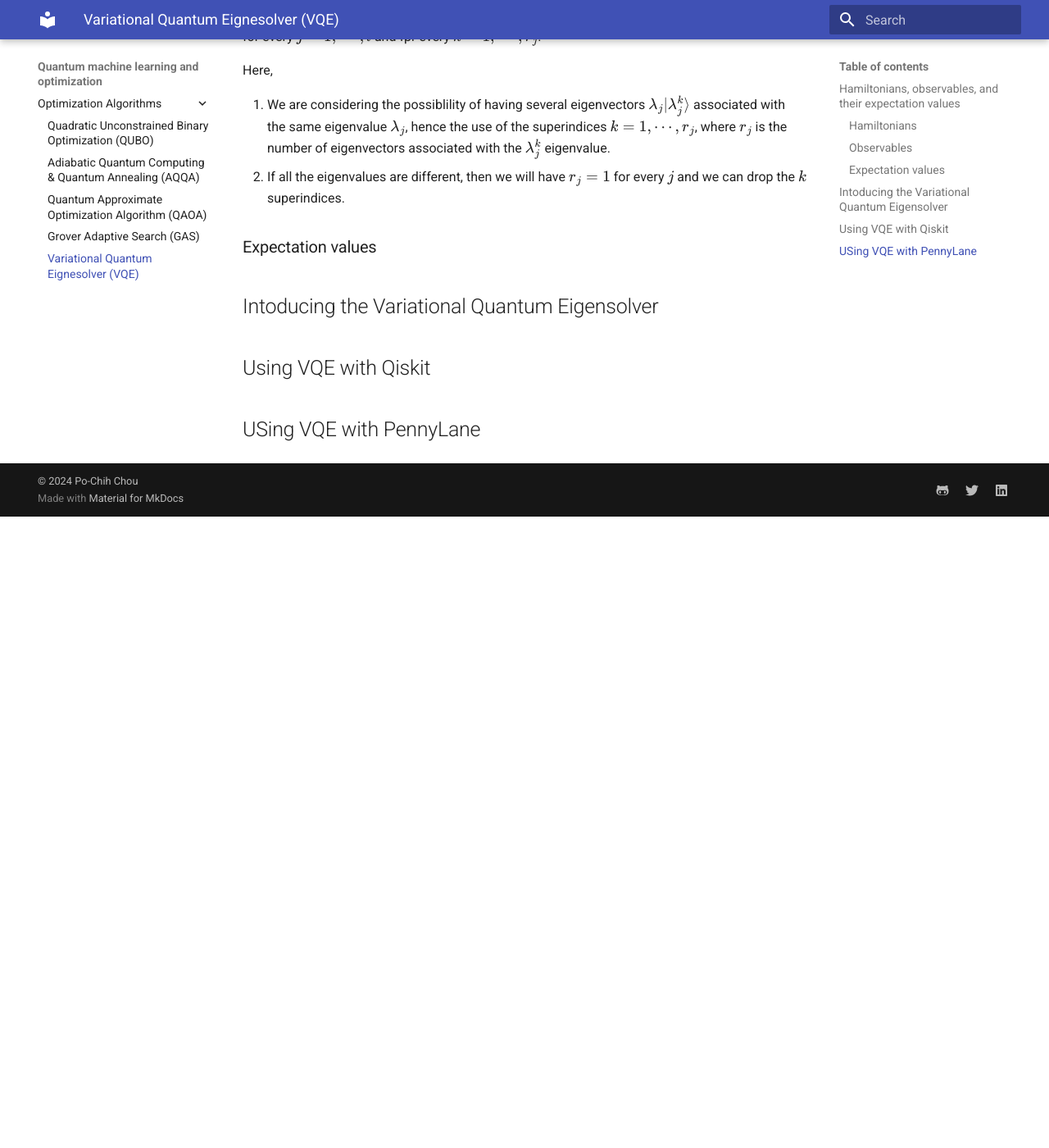
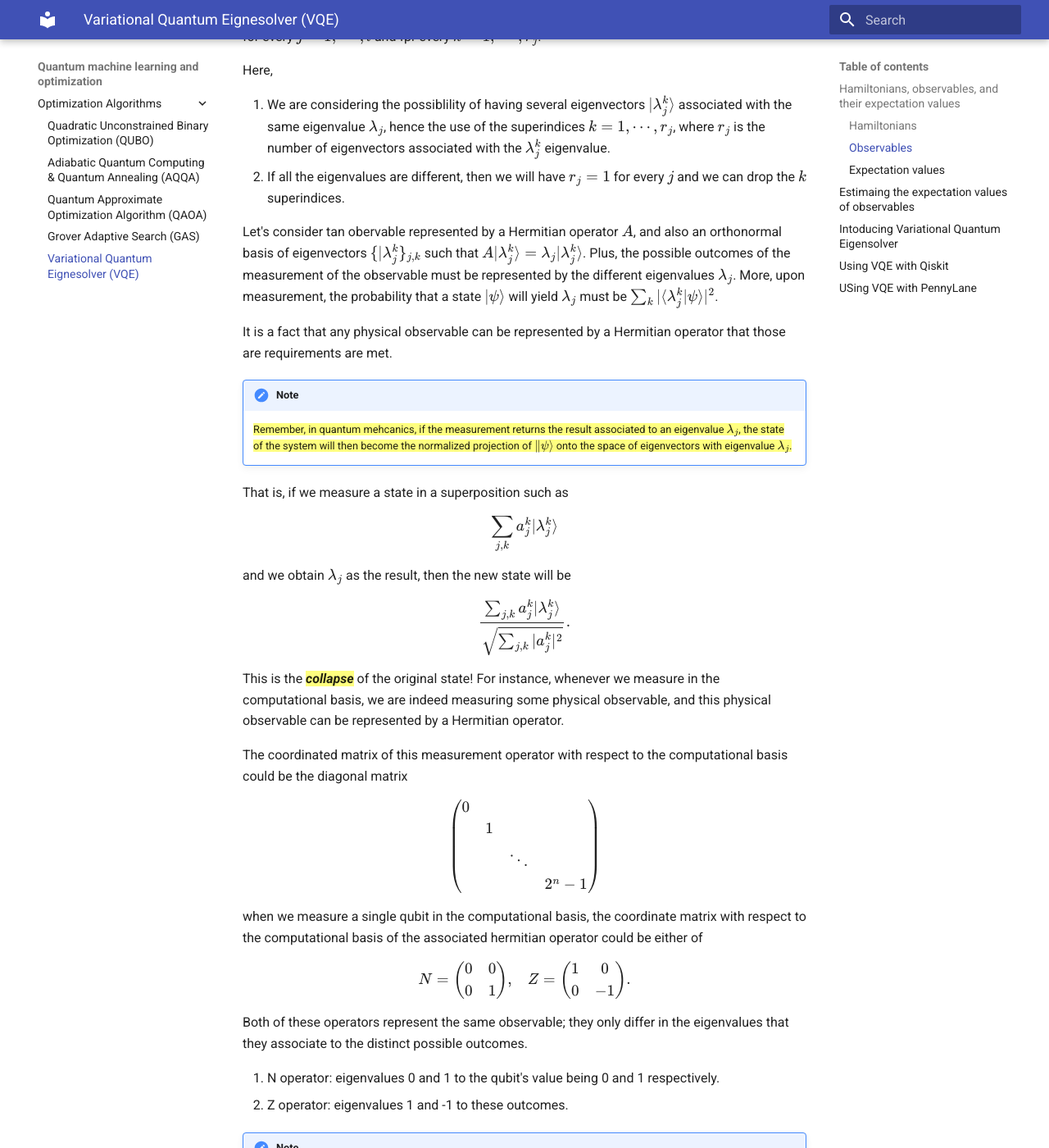
Before and after one commit to pcchouCR97/Understanding-Cryptography-by-Christof-Paar, an MkDocs documentation site: the page built from docs/QuantumOpt/VQE.md, in a window 1280 px wide and 1400 px high, scrolled down 1849 px. Shown: the whole window at 82% size. Built offline with MkDocs 1.6.1 and Material for MkDocs 9.7.7, drawn with Linux system fonts in a browser that asks for light colours; formulas are drawn with MathJax 3; before the commit the page ends 2479 px from its top, so only the background shows below that; some of the changed text lies outside the part shown.

Commit message:
20250107_1

```diff
--- a/docs/QuantumOpt/VQE.md
+++ b/docs/QuantumOpt/VQE.md
@@ -66,13 +66,83 @@ for every $j = 1, \cdots, l$ and fpr every $k = 1, \cdots, r_{j}$.
 
 Here,
 
-1. We are considering the possiblility of having several eigenvectors $\lambda_{j} \lvert \lambda_{j}^{k} \rangle$ associated with the same eigenvalue $\lambda_{j}$, hence the use of the superindices $k = 1, \cdots, r_{j}$, where $r_j$ is the number of eigenvectors associated with the $\lambda_{j}^{k}$ eigenvalue.
+1. We are considering the possiblility of having several eigenvectors $\lvert \lambda_{j}^{k} \rangle$ associated with the same eigenvalue $\lambda_{j}$, hence the use of the superindices $k = 1, \cdots, r_{j}$, where $r_j$ is the number of eigenvectors associated with the $\lambda_{j}^{k}$ eigenvalue.
 2. If all the eigenvalues are different, then we will have $r_{j} = 1$ for every $j$ and we can drop the $k$ superindices.
 
+Let's consider tan obervable represented by a Hermitian operator $A$, and also an orthonormal basis of eigenvectors $\{ \lvert \lambda_{j}^{k} \}_{j,k}$ such that $A \lvert \lambda_{j}^{k} \rangle = \lambda_{j} \lvert \lambda_{j}^{k} \rangle$. Plus, the possible outcomes of the measurement of the observable must be represented by the different eigenvalues $\lambda_{j}$. More, upon measurement, the probability that a state $\lvert \psi \rangle$ will yield $\lambda_{j}$ must be $\sum_{k}|\langle \lambda_{j}^{k}|\psi\rangle |^{2}$.
+
+It is a fact that any physical observable can be represented by a Hermitian operator that those are requirements are met.
+
+!!! note
+    {==Remember, in quantum mehcanics, if the measurement returns the result associated to an eigenvalue $\lambda_{j}$, the state of the system will then become the normalized projection of $\| \psi \rangle$ onto the space of eigenvectors with eigenvalue $\lambda_{j}$.==}
+
+That is, if we measure a state in a superposition such as
+
+$$
+\sum_{j,k} a_{j}^{k} \lvert \lambda_{j}^{k} \rangle
+$$
+
+and we obtain $\lambda_{j}$ as the result, then the new state will be
+
+$$
+\frac{\sum_{j,k} a_{j}^{k} \lvert \lambda_{j}^{k} \rangle}{\sqrt{\sum_{j,k} |a_{j}^{k}|^{2}}}.
+$$
+
+This is the {==***collapse***==} of the original state! For instance, whenever we measure in the computational basis, we are indeed measuring some physical observable, and this physical observable can be represented by a Hermitian operator.
+
+The coordinated matrix of this measurement operator with respect to the computational basis could be the diagonal matrix
+
+$$
+\begin{pmatrix}
+0 & & & \\
+& 1 & & \\
+& & \ddots & \\
+& & & 2^n - 1
+\end{pmatrix}
+$$
+
+when we measure a single qubit in the computational basis, the coordinate matrix with respect to the computational basis of the associated hermitian operator could be either of
+
+$$
+\begin{array}{cc}
+    N =
+    \begin{pmatrix}
+    0 & 0 \\
+    0 & 1
+    \end{pmatrix}
+    ,&
+    Z =
+    \begin{pmatrix}
+    1 & 0 \\
+    0 & -1
+    \end{pmatrix}
+    .
+\end{array}
+$$
+
+Both of these operators represent the same observable; they only differ in the eigenvalues that they associate to the distinct possible outcomes.
+
+1. N operator: eigenvalues 0 and 1 to the qubit's value being 0 and 1 respectively.
+2. Z operator: eigenvalues 1 and -1 to these outcomes.
+
+!!! Note
+    {==Measurements in quantum mechanics are represented by Hermitian operators, which we refer to as observable.==} One possible operator corresponding to measuring a qubit in the computational basis can be the Pauli Z matrix.
+
 ### Expectation values
+Let's see what **expectation value** is and how it can be computed.
+
+The expectation value of any observable under a state $\lvert \psi \rangle$ can be defined as
+
+$$
+\langle A \rangle_{\psi} = \sum_{j,k} |\langle \lambda_{j}^{k}|\psi \rangle|^{2} \lambda_{j},
+$$
+
+which is a natural definition that agrees with the statistical expected value of the results obtained when we measure $\lvert \psi \rangle$ according to $A$.
+
+## Estimaing the expectation values of observables
 
 
-## Intoducing the Variational Quantum Eigensolver
+## Intoducing Variational Quantum Eigensolver
 
 
 ## Using VQE with Qiskit
--- a/mkdocs.yml
+++ b/mkdocs.yml
@@ -8,10 +8,10 @@ theme:
       scheme: default
       primary: indigo
       accent: pink
-    - media: "(prefers-color-scheme: dark)"
-      scheme: slate
-      primary: deep purple
-      accent: light blue
+    #- media: "(prefers-color-scheme: dark)"
+    #  scheme: slate
+    #  primary: deep purple
+    #  accent: light blue
   features:
     - navigation.tabs
     - navigation.top
```
